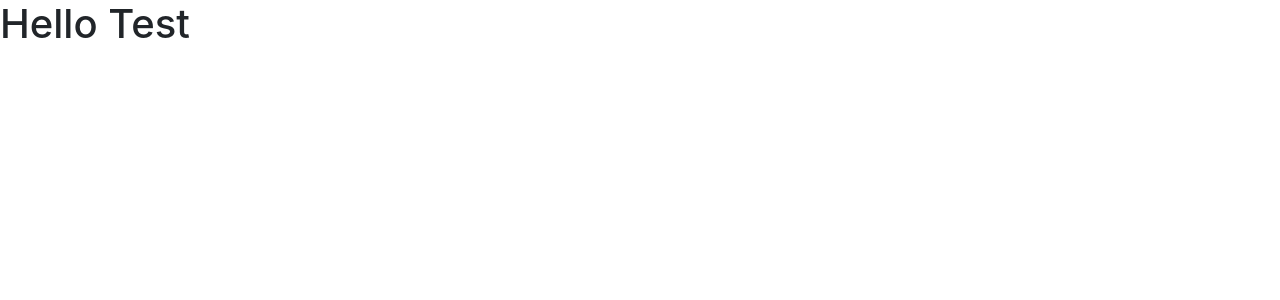
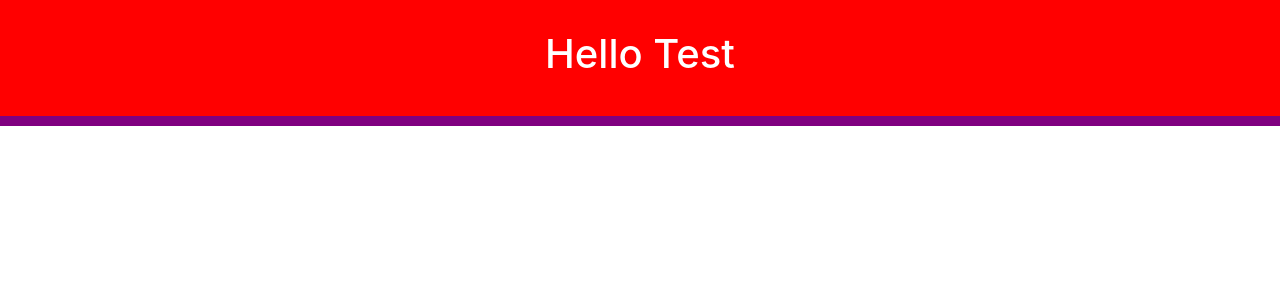
Before and after one commit to IdFightGandhi/React-Employee-directory, a React (Create React App) app in the folder employee-directory/: page / in a window 1280 px wide. Shown: the top 300 px of the page. Built offline with nearby package versions, Linux system fonts and the light colour scheme.

Commit message:
style header and render test

```diff
--- a/employee-directory/src/App.js
+++ b/employee-directory/src/App.js
@@ -1,6 +1,6 @@
 import React from "react";
 import { BrowserRouter as Router, Route } from "react-router-dom";
-import Header from "./components/Header"
+import Header from "./components/Header/Header"
 
 function App() {
     return (
--- /dev/null
+++ b/employee-directory/src/components/Header/Header.css
@@ -0,0 +1,10 @@
+.header {
+    padding: 30px 0;
+    color: #ffffff;
+    background-color: red;
+    width: 100%;
+    text-align:center;
+    border-bottom: 10px solid purple;
+    margin-bottom:10px;
+
+}
--- a/employee-directory/src/components/Header.js
+++ b/employee-directory/src/components/Header/Header.js
@@ -1,4 +1,5 @@
 import React from "react";
+import './Header.css';
 
 function Header() {
   return (
--- /dev/null
+++ b/employee-directory/src/components/Results.js
@@ -0,0 +1 @@
+import React from "react";
```
